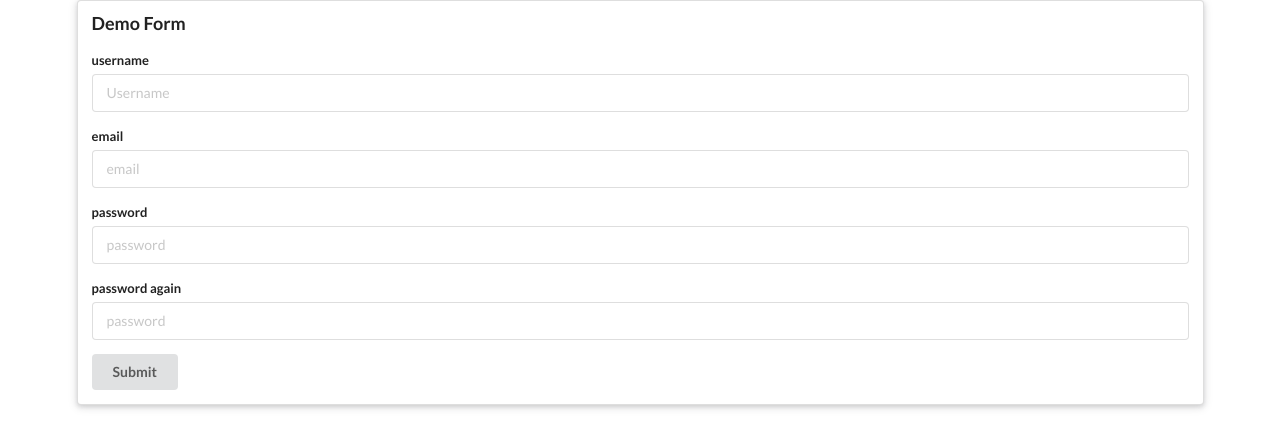
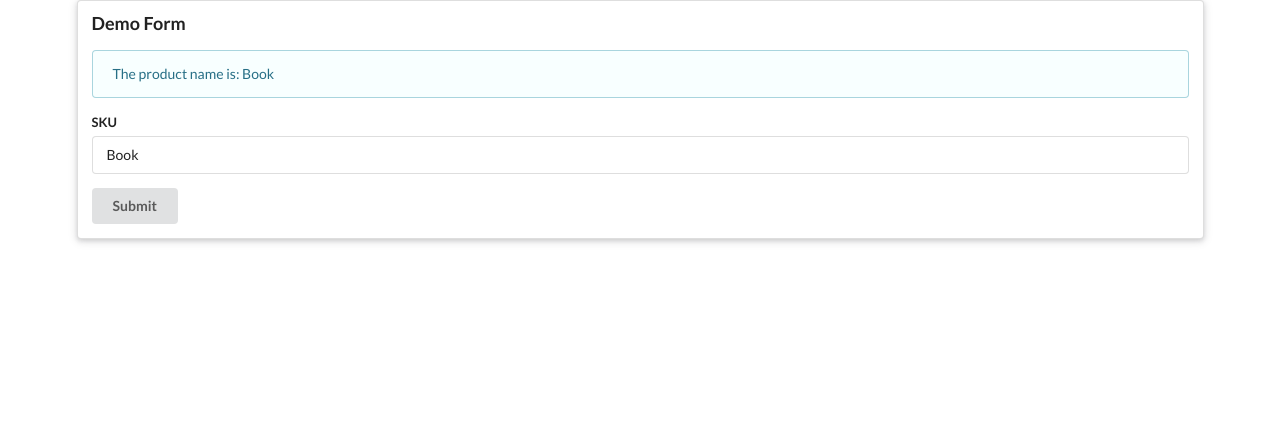
Before and after one commit to vblaskovics/AngularForm, an Angular app: page / in a window 1280 px wide. Shown: the top 448 px of the page. Built offline with nearby package versions, Linux system fonts and the light colour scheme.

Commit message:
Add two-way binding form

```diff
--- a/src/app/app.component.html
+++ b/src/app/app.component.html
@@ -4,5 +4,6 @@
   <!-- <app-demo-form-sku></app-demo-form-sku> -->
   <!-- <app-demo-form-sku-with-builder></app-demo-form-sku-with-builder> -->
   <!-- <app-demo-form-with-validation></app-demo-form-with-validation> -->
-  <app-demo-form-registration></app-demo-form-registration>
+  <!-- <app-demo-form-registration></app-demo-form-registration> -->
+  <app-demo-form-ng-model></app-demo-form-ng-model>
 </div>
--- a/src/app/app.module.ts
+++ b/src/app/app.module.ts
@@ -7,6 +7,7 @@ import { DemoFormSkuComponent } from './demo-form-sku/demo-form-sku.component';
 import { DemoFormSkuWithBuilderComponent } from './demo-form-sku-with-builder/demo-form-sku-with-builder.component';
 import { DemoFormWithValidationComponent } from './demo-form-with-validation/demo-form-with-validation.component';
 import { DemoFormRegistrationComponent } from './demo-form-registration/demo-form-registration.component';
+import { DemoFormNgModelComponent } from './demo-form-ng-model/demo-form-ng-model.component';
 
 @NgModule({
   declarations: [
@@ -14,7 +15,8 @@ import { DemoFormRegistrationComponent } from './demo-form-registration/demo-for
     DemoFormSkuComponent,
     DemoFormSkuWithBuilderComponent,
     DemoFormWithValidationComponent,
-    DemoFormRegistrationComponent
+    DemoFormRegistrationComponent,
+    DemoFormNgModelComponent
   ],
   imports: [
     BrowserModule,
--- /dev/null
+++ b/src/app/demo-form-ng-model/demo-form-ng-model.component.html
@@ -0,0 +1,14 @@
+<div class="ui info message">
+    The product name is: {{productName}}
+</div>
+
+<form #f="ngForm" (ngSubmit)="onSubmit(f.value)" class="ui form">
+
+    <div class="field">
+        <label for="productNameInput">SKU</label>
+        <input type="text" id="productNameInput" placeholder="Product Name" name="productName"
+            [(ngModel)]="productName">
+    </div>
+
+    <button type="submit" class="ui button">Submit</button>
+</form>
--- /dev/null
+++ b/src/app/demo-form-ng-model/demo-form-ng-model.component.ts
@@ -0,0 +1,22 @@
+import { Component, OnInit } from '@angular/core';
+
+@Component({
+  selector: 'app-demo-form-ng-model',
+  templateUrl: './demo-form-ng-model.component.html',
+  styleUrls: ['./demo-form-ng-model.component.css']
+})
+export class DemoFormNgModelComponent implements OnInit {
+  productName: string;
+
+  constructor() {
+    this.productName = "Book";
+  }
+
+  onSubmit(value:any):void {
+    console.log('submit', value)
+  }
+
+  ngOnInit(): void {
+  }
+
+}
--- a/src/app/demo-form-registration/demo-form-registration.component.html
+++ b/src/app/demo-form-registration/demo-form-registration.component.html
@@ -37,5 +37,7 @@
 
     <div *ngIf="passwordError" class="ui error message">Password and confirm password do not match.</div>
 
+    <div *ngIf="!myForm.valid || passwordError" class="ui error message">Form is invalid</div>
+
     <button type="submit" class="ui button">Submit</button>
 </form>
```
Also changed, not shown: src/app/demo-form-ng-model/demo-form-ng-model.component.css (added), 1 other file (tests, documents, lock files or other folders).
